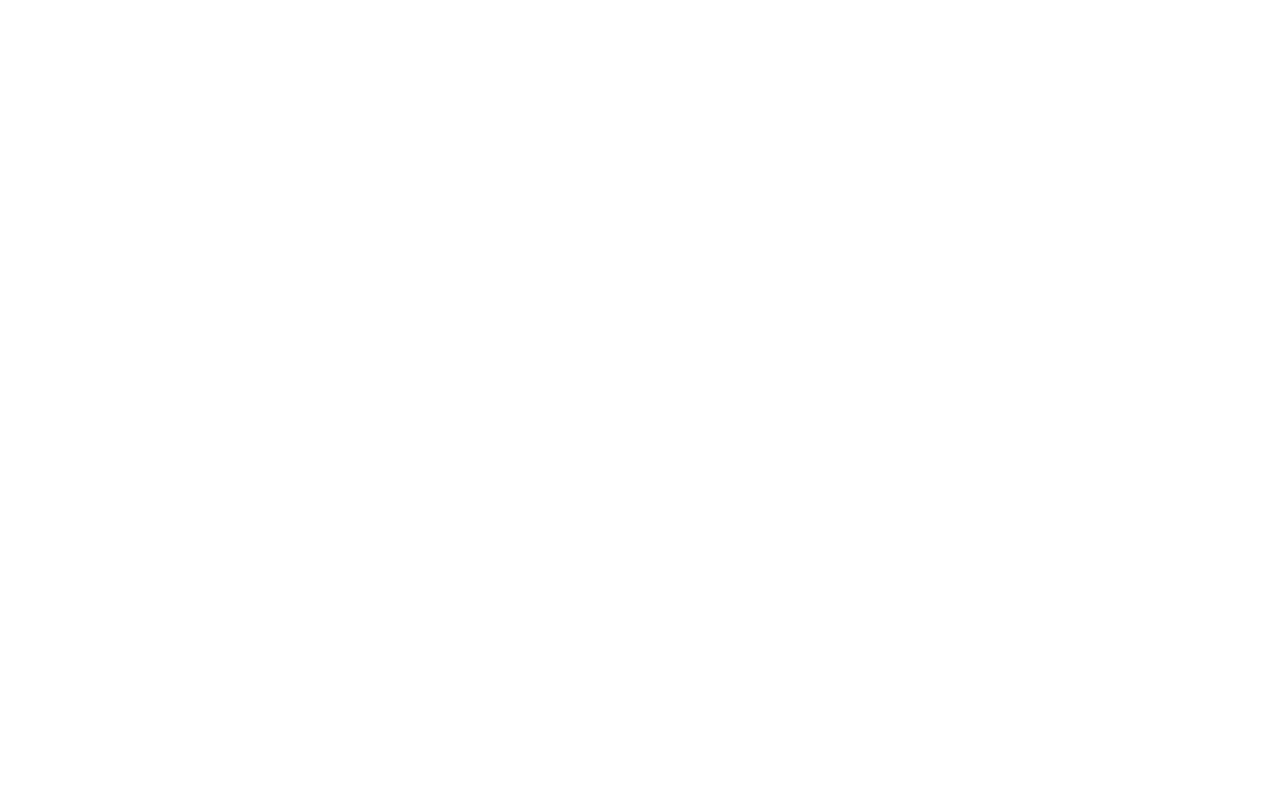
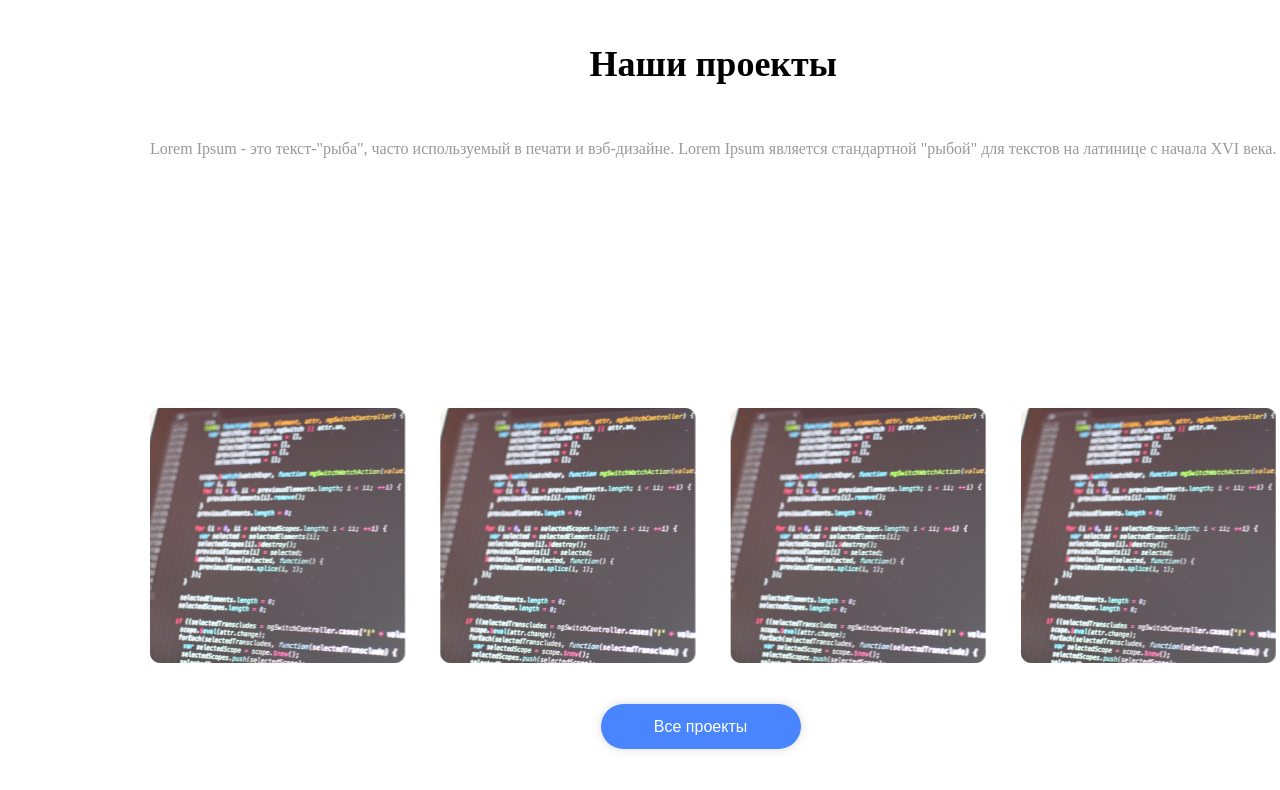
Before and after one commit to vadim982/project1, a plain HTML site: page index.html in a window 1280 px wide. Drawn offline with Linux system fonts and the light colour scheme.

Commit message:
создан один из блоков main с помощью центрирования

```diff
--- a/index.html
+++ b/index.html
@@ -7,5 +7,13 @@
     <link rel="stylesheet" href="styles.css">
 </head>
 <body>
+    <main class="main">
+    <section class="section">
+    <article class="textTitle">
+    <h2>Наши проекты</h2>
+    <p>Lorem Ipsum - это текст-"рыба", часто используемый в печати и вэб-дизайне. Lorem Ipsum является стандартной "рыбой" для текстов на латинице с начала XVI века.</p></article>
+    <button class="baseButton threeButton">Все проекты</button>
+    </section>
+    </main>
 </body>
 </html>
--- a/styles.css
+++ b/styles.css
@@ -10,3 +10,42 @@
     text-align: center;
     border: none;
 }
+
+   .section {
+    left: 150px;
+    position: absolute;
+    height: 255px;
+    background-image: url(assens/Bacground.img.jpg);
+    background-repeat: space;
+    background-position: center center;
+    margin-block-start: 50vh;
+   }
+
+ .textTitle {
+  display: flex;
+  flex-direction: column;
+  align-items: center;
+  justify-content: center;
+  position: relative;
+  bottom: 50vh;
+ }
+
+ h2 {
+  font-size: 36px;
+  line-height: 52px;
+  text-align: center;
+ }
+
+ article > p{
+  color: #999999;
+  line-height:25px;
+  text-align: center;
+ }
+
+.threeButton {
+  width: 200px;
+  height: 45px;
+  position: relative;
+  top: 50%;
+  left: 40%
+}
```
Also changed, not shown: assens/Bacground.img.jpg (added), 1 other file.
